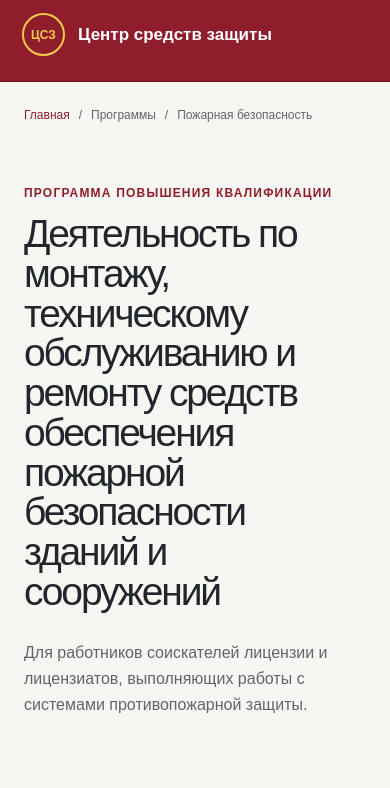
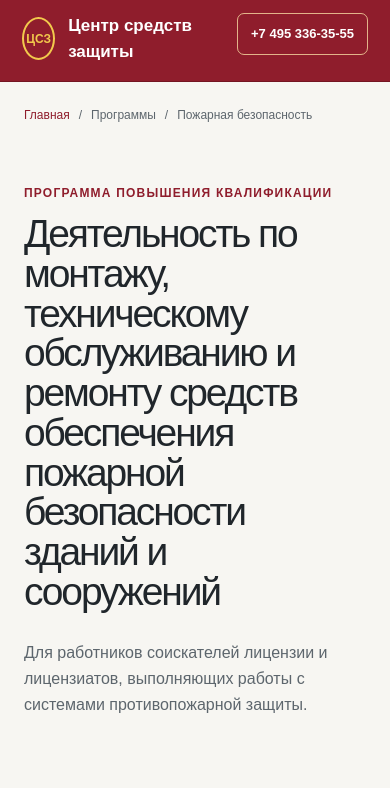
Before and after one commit to shafranovskijm-pixel/centr-sredstv-zashchity, a Next.js app: page /programmy/pozharnaya-bezopasnost in a window 390 px wide. Shown: the top 788 px of the page. Built offline with nearby package versions, Linux system fonts and the light colour scheme.

Commit message:
Apply client design notes and add phone

```diff
--- a/app/programmy/pozharnaya-bezopasnost/page.tsx
+++ b/app/programmy/pozharnaya-bezopasnost/page.tsx
@@ -30,6 +30,7 @@ export default function ProgramPage() {
       <header className="internal-header">
         <a className="internal-brand" href="/"><span>ЦСЗ</span><strong>Центр средств защиты</strong></a>
         <nav aria-label="Навигация по сайту"><a href="/">Главная</a><a aria-current="page" href="/programmy/pozharnaya-bezopasnost">Программа</a><a href="/sveden">Сведения об организации</a></nav>
+        <a className="internal-phone" href="tel:+74953363555">+7 495 336-35-55</a>
       </header>
       <div className="breadcrumb"><a href="/">Главная</a><span>/</span><span>Программы</span><span>/</span><span>Пожарная безопасность</span></div>
       <section className="program-hero">
```
